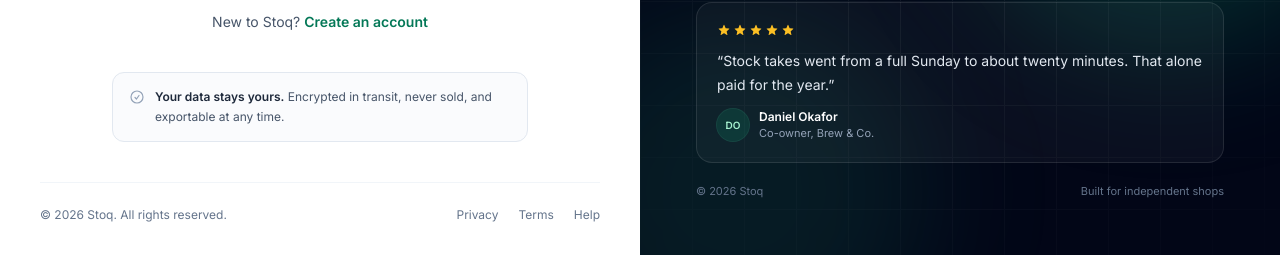
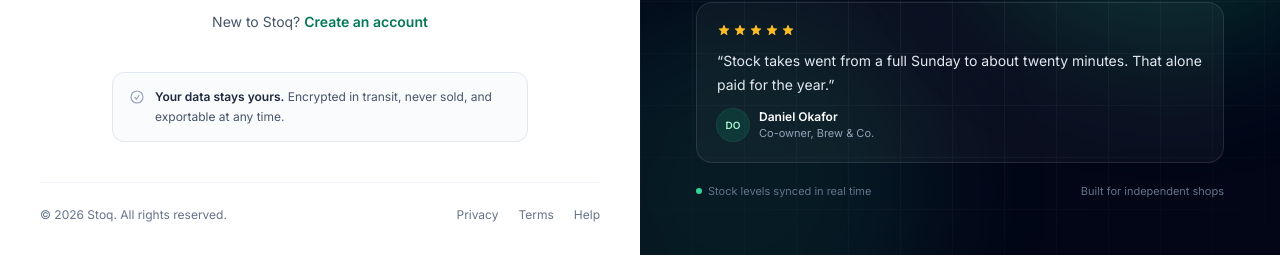
Before and after one commit to deekayhub/multi-tenant-starter-laravel, a Laravel app: page /login in a window 1280 px wide. Shown: the part 571-826 px from the top of the page. Run offline with Laravel 12, Linux system fonts and the light colour scheme; style sheets or scripts are compiled from the project's sources.

Commit message:
Improve accessibility and user feedback on login and welcome pages

```diff
--- a/resources/views/auth/login.blade.php
+++ b/resources/views/auth/login.blade.php
@@ -91,10 +91,10 @@
                 <button
                     type="button"
                     @click="visible = !visible"
+                    aria-label="Show password"
+                    aria-pressed="false"
                     :aria-label="visible ? 'Hide password' : 'Show password'"
                     :aria-pressed="visible"
-                    aria-label="Show password"
-                    aria-pressed="false"
                     class="absolute inset-y-0 right-0 flex w-11 items-center justify-center rounded-r-xl text-slate-400 transition-colors hover:text-slate-700 focus-visible:outline-none focus-visible:ring-2 focus-visible:ring-emerald-600"
                 >
                     <svg class="h-[18px] w-[18px]" viewBox="0 0 24 24" fill="none" stroke="currentColor" stroke-width="1.7" stroke-linecap="round" stroke-linejoin="round" aria-hidden="true" x-show="! visible">
--- a/resources/views/layouts/guest.blade.php
+++ b/resources/views/layouts/guest.blade.php
@@ -140,8 +140,11 @@
                         </figcaption>
                     </figure>
 
-                    <p class="mt-5 flex items-center justify-between text-[11px] text-slate-500">
-                        <span>&copy; {{ date('Y') }} Stoq</span>
+                    <p class="mt-5 flex flex-wrap items-center justify-between gap-2 text-[11px] text-slate-500">
+                        <span class="inline-flex items-center gap-1.5">
+                            <span class="h-1.5 w-1.5 rounded-full bg-emerald-400" aria-hidden="true"></span>
+                            Stock levels synced in real time
+                        </span>
                         <span>Built for independent shops</span>
                     </p>
                 </div>
--- a/resources/views/welcome.blade.php
+++ b/resources/views/welcome.blade.php
@@ -76,7 +76,7 @@
                     <a href="{{ auth()->check() ? route('dashboard') : route('register') }}" class="inline-flex items-center gap-1.5 rounded-lg bg-emerald-700 px-3.5 py-2 text-sm font-semibold text-white shadow-sm transition-colors hover:bg-emerald-800 focus-visible:outline-none focus-visible:ring-2 focus-visible:ring-emerald-600 focus-visible:ring-offset-2">
                         {{ auth()->check() ? 'Go to app' : 'Start free' }}
                     </a>
-                    <button type="button" @click="mobileOpen = !mobileOpen" :aria-expanded="mobileOpen" aria-expanded="false" aria-controls="mobile-menu" class="inline-flex h-10 w-10 items-center justify-center rounded-lg text-slate-700 ring-1 ring-slate-200 transition-colors hover:bg-slate-50 focus-visible:outline-none focus-visible:ring-2 focus-visible:ring-emerald-600 lg:hidden">
+                    <button type="button" @click="mobileOpen = !mobileOpen" aria-expanded="false" aria-controls="mobile-menu" :aria-expanded="mobileOpen" class="inline-flex h-10 w-10 items-center justify-center rounded-lg text-slate-700 ring-1 ring-slate-200 transition-colors hover:bg-slate-50 focus-visible:outline-none focus-visible:ring-2 focus-visible:ring-emerald-600 lg:hidden">
                         <span class="sr-only">Toggle navigation</span>
                         <svg x-show="!mobileOpen" class="h-5 w-5" viewBox="0 0 24 24" fill="none" stroke="currentColor" stroke-width="1.8" stroke-linecap="round" aria-hidden="true">
                             <path d="M3.75 6.75h16.5M3.75 12h16.5m-16.5 5.25h16.5" />
```
